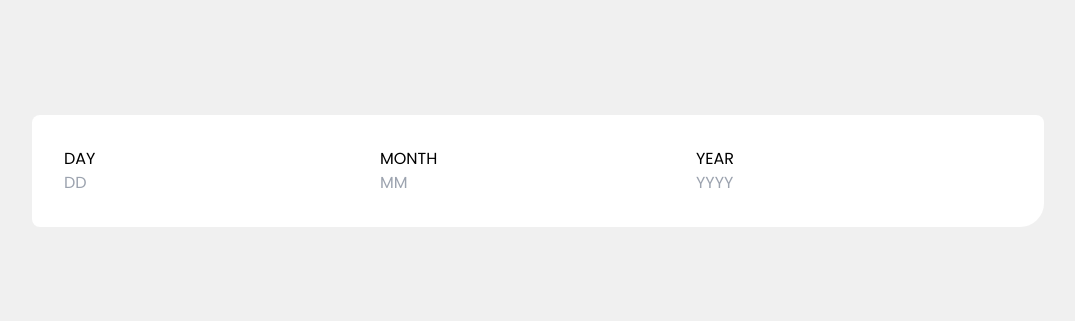
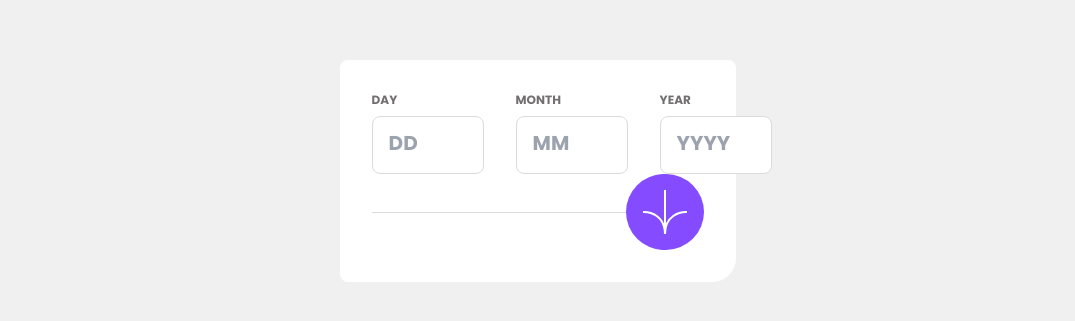
Before and after one commit to viniciusvalmeida/age-calculator-app, a Next.js app: page / in a window 1280 px wide. Shown: the part 229-550 px from the top of the page, without its empty margins (102-1177 px from the left). Built offline with nearby package versions, Linux system fonts and the light colour scheme.

Commit message:
feat: form

```diff
--- a/app/page.tsx
+++ b/app/page.tsx
@@ -1,37 +1,9 @@
+import BirthForm from "@/components/BirthForm";
+
 export default function Home() {
 	return (
-		<main className="bg-neutral-white rounded-lg rounded-br-3xl p-8">
-			<div>
-				<form className="flex">
-					<div className="flex flex-col">
-						<label htmlFor="day">DAY</label>
-						<input
-							type="text"
-							name="day"
-							placeholder="DD"
-							className="appearance-none"
-						/>
-					</div>
-					<div className="flex flex-col">
-						<label htmlFor="month">MONTH</label>
-						<input
-							type="text"
-							name="month"
-							placeholder="MM"
-							className="appearance-none"
-						/>
-					</div>
-					<div className="flex flex-col">
-						<label htmlFor="year">YEAR</label>
-						<input
-							type="text"
-							name="year"
-							placeholder="YYYY"
-							className="appearance-none"
-						/>
-					</div>
-				</form>
-			</div>
+		<main className="bg-neutral-white rounded-lg rounded-br-3xl p-8 w-[31%]">
+			<BirthForm />
 		</main>
 	);
 }
--- /dev/null
+++ b/components/BirthForm.tsx
@@ -0,0 +1,35 @@
+"use client";
+
+import FormInput from "./FormInput";
+
+export default function BirthForm() {
+	return (
+		<div>
+			<form>
+				<div className="flex space-x-8">
+					<FormInput value="day" placeHolder="DD" />
+					<FormInput value="month" placeHolder="MM" />
+					<FormInput value="year" placeHolder="YYYY" />
+				</div>
+				<div className="flex">
+					<div className="flex flex-grow h-[1px] bg-neutral-light-grey self-center"></div>
+					<button
+						type="submit"
+						className="bg-primary-purple rounded-full p-4"
+					>
+						<svg
+							xmlns="http://www.w3.org/2000/svg"
+							width="46"
+							height="44"
+							viewBox="0 0 46 44"
+						>
+							<g fill="none" stroke="#FFF" strokeWidth="2">
+								<path d="M1 22.019C8.333 21.686 23 25.616 23 44M23 44V0M45 22.019C37.667 21.686 23 25.616 23 44" />
+							</g>
+						</svg>
+					</button>
+				</div>
+			</form>
+		</div>
+	);
+}
--- /dev/null
+++ b/components/FormInput.tsx
@@ -0,0 +1,25 @@
+"use client";
+
+type FormInputProps = {
+	value: string;
+	placeHolder: string;
+};
+
+export default function FormInput({ value, placeHolder }: FormInputProps) {
+	return (
+		<div className="flex flex-col space-y-2">
+			<label
+				htmlFor={value}
+				className="text-neutral-smokey-grey text-xs font-bold"
+			>
+				{value.toUpperCase()}
+			</label>
+			<input
+				type="text"
+				name={value}
+				placeholder={placeHolder}
+				className="border border-neutral-light-grey rounded-lg placeholder:font-bold placeholder:text-xl p-4 w-28"
+			/>
+		</div>
+	);
+}
```
